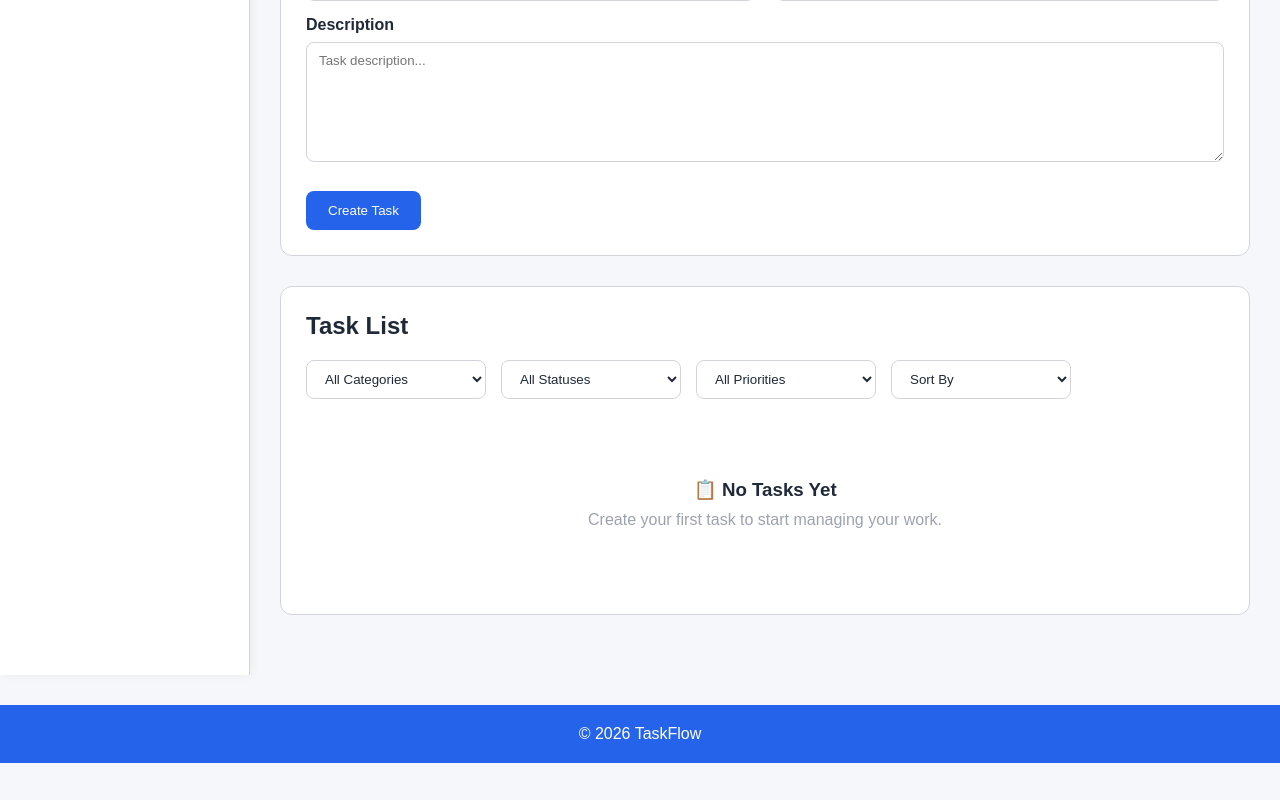
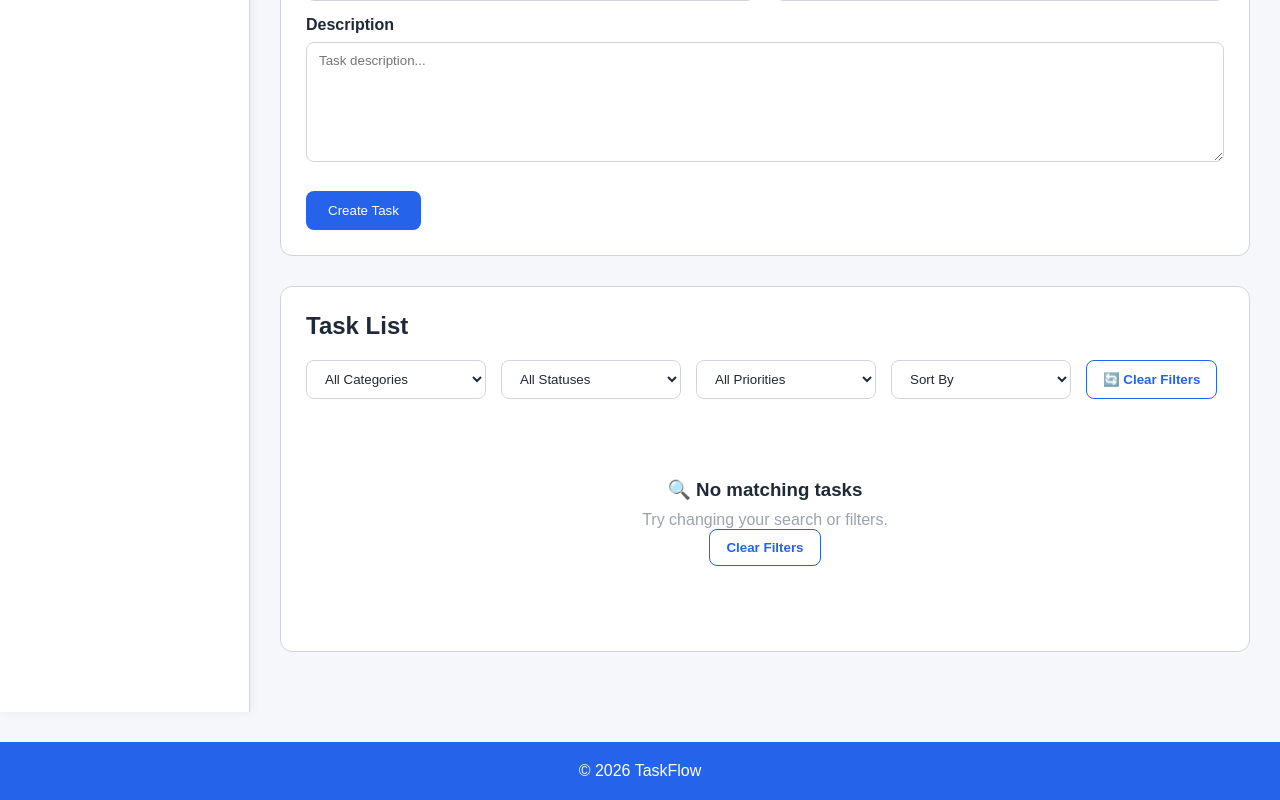
Before and after one commit to freeappstore-online/taskflow, a React (Vite) app in the folder taskflow-react/: page / in a window 1280 px wide. Shown: the part 1048-1848 px from the top of the page. Before the commit the page ends 1811 px from the top, so only its background shows below. Built offline with nearby package versions, Linux system fonts and the light colour scheme.

Commit message:
Improve task filtering with combined search, sorting, and clear filters

```diff
--- a/taskflow-react/src/App.jsx
+++ b/taskflow-react/src/App.jsx
@@ -96,6 +96,14 @@ const [priorityFilter, setPriorityFilter] = useState("All");
     setTasks([]);
     setEditingTask(null);
   };
+  //clear filters
+ const clearFilters = () => {
+  setSearch("");
+  setCategoryFilter("All");
+  setStatusFilter("All");
+  setPriorityFilter("All");
+  setSortBy("default");
+};
 const getPriorityValue = (priority) => {
   switch (priority) {
     case "High":
@@ -209,6 +217,8 @@ const getPriorityValue = (priority) => {
   setPriorityFilter={setPriorityFilter}
   sortBy={sortBy}
   setSortBy={setSortBy}
+  clearFilters={clearFilters}
+
 />
         </main>
       </div>
--- a/taskflow-react/src/components/TaskTable/TaskTable.css
+++ b/taskflow-react/src/components/TaskTable/TaskTable.css
@@ -152,6 +152,17 @@ button:active {
   flex-wrap: wrap;
 }
 
+@media (max-width: 768px) {
+  .filters {
+    flex-direction: column;
+  }
+
+  .filters select,
+  .clear-filters-btn {
+    width: 100%;
+  }
+}
+
 .filters select {
   min-width: 180px;
   padding: 10px 14px;
@@ -186,3 +197,24 @@ button:active {
     width: 100%;
   }
 }
+
+.clear-filters-btn {
+  background: transparent;
+  color: var(--accent-color);
+
+  border: 1px solid var(--accent-color);
+  padding: 10px 16px;
+
+  border-radius: 8px;
+  cursor: pointer;
+
+  font-weight: 600;
+
+  transition: all 0.3s ease;
+}
+
+.clear-filters-btn:hover {
+  background: var(--accent-color);
+  color: white;
+  transform: translateY(-2px);
+}
--- a/taskflow-react/src/components/TaskTable/TaskTable.jsx
+++ b/taskflow-react/src/components/TaskTable/TaskTable.jsx
@@ -14,6 +14,7 @@ function TaskTable({
   setPriorityFilter,
   sortBy,
   setSortBy,
+  clearFilters,
 }) {
   return (
     <section className="task-table">
@@ -74,12 +75,31 @@ function TaskTable({
   <option value="priority-high">Priority: High → Low</option>
   <option value="priority-low">Priority: Low → High</option>
 </select>
+<button
+    type="button"
+    className="clear-filters-btn"
+    onClick={clearFilters}
+  >
+    🔄 Clear Filters
+  </button>
+
 </div>
       {tasks.length === 0 ? (
-        <div className="empty-state">
-          <h3>📋 No Tasks Yet</h3>
-          <p>Create your first task to start managing your work.</p>
-        </div>
+  <div className="empty-state">
+    <h3>🔍 No matching tasks</h3>
+    <p>
+      Try changing your search or filters.
+    </p>
+
+    <button
+      type="button"
+      className="clear-filters-btn"
+      onClick={clearFilters}
+    >
+      Clear Filters
+    </button>
+  </div>
+
       ) : (
 
         <table>
```
